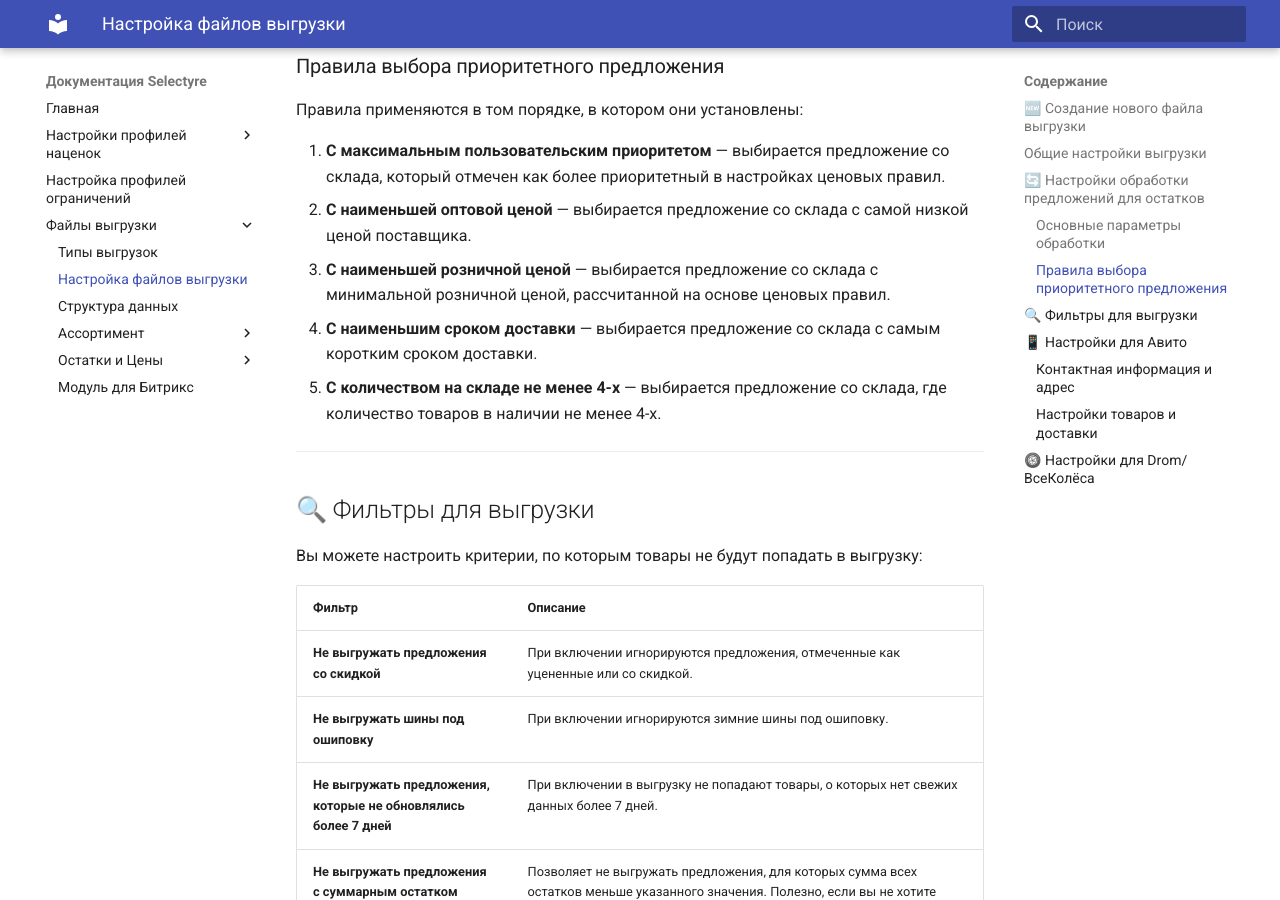
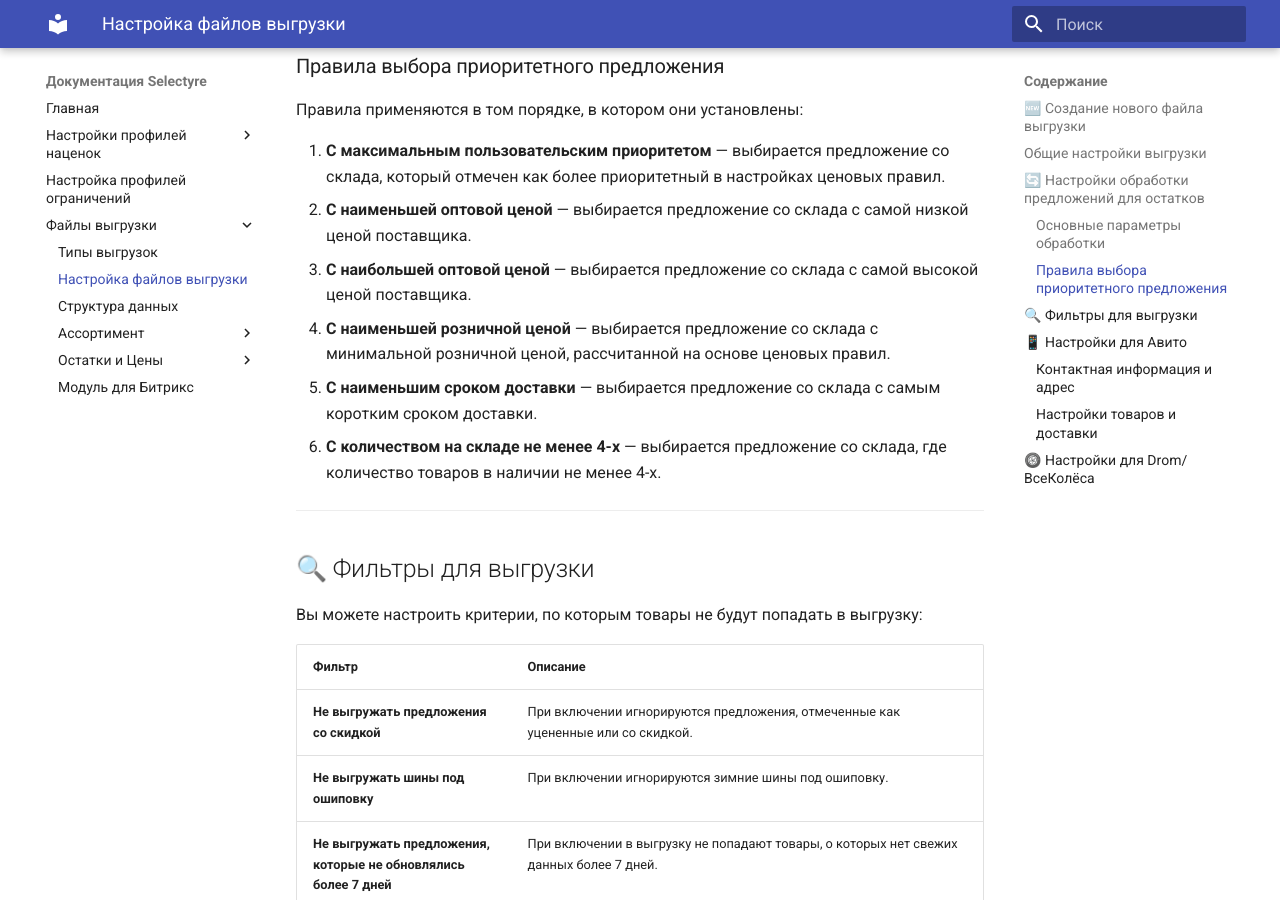
Before and after one commit to kkomissarov/selectyre-docs, an MkDocs documentation site: the page built from docs/settings/export_files.md, in a window 1280 px wide and 900 px high, scrolled down 1425 px. Built offline with MkDocs 1.6.1 and Material for MkDocs 9.7.7, drawn with Linux system fonts in a browser that asks for light colours.

Commit message:
С наибольшей оптовой ценой

```diff
--- a/docs/settings/export_files.md
+++ b/docs/settings/export_files.md
@@ -38,9 +38,10 @@
 
 1. **С максимальным пользовательским приоритетом** — выбирается предложение со склада, который отмечен как более приоритетный в настройках ценовых правил.
 2. **С наименьшей оптовой ценой** — выбирается предложение со склада с самой низкой ценой поставщика.
-3. **С наименьшей розничной ценой** — выбирается предложение со склада с минимальной розничной ценой, рассчитанной на основе ценовых правил.
-4. **С наименьшим сроком доставки** — выбирается предложение со склада с самым коротким сроком доставки.
-5. **С количеством на складе не менее 4-х** — выбирается предложение со склада, где количество товаров в наличии не менее 4-х.
+3. **С наибольшей оптовой ценой** — выбирается предложение со склада с самой высокой ценой поставщика.
+4. **С наименьшей розничной ценой** — выбирается предложение со склада с минимальной розничной ценой, рассчитанной на основе ценовых правил.
+5. **С наименьшим сроком доставки** — выбирается предложение со склада с самым коротким сроком доставки.
+6. **С количеством на складе не менее 4-х** — выбирается предложение со склада, где количество товаров в наличии не менее 4-х.
 
 ---
 
```
